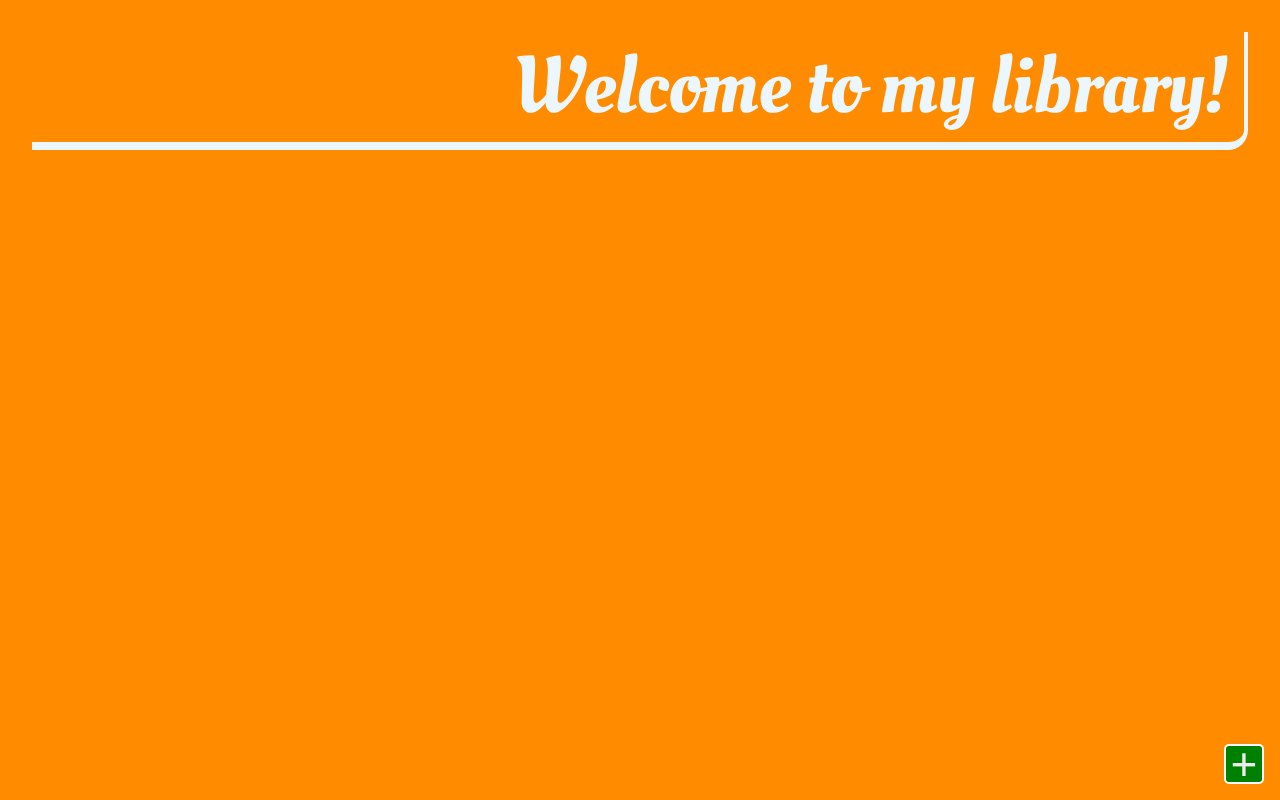
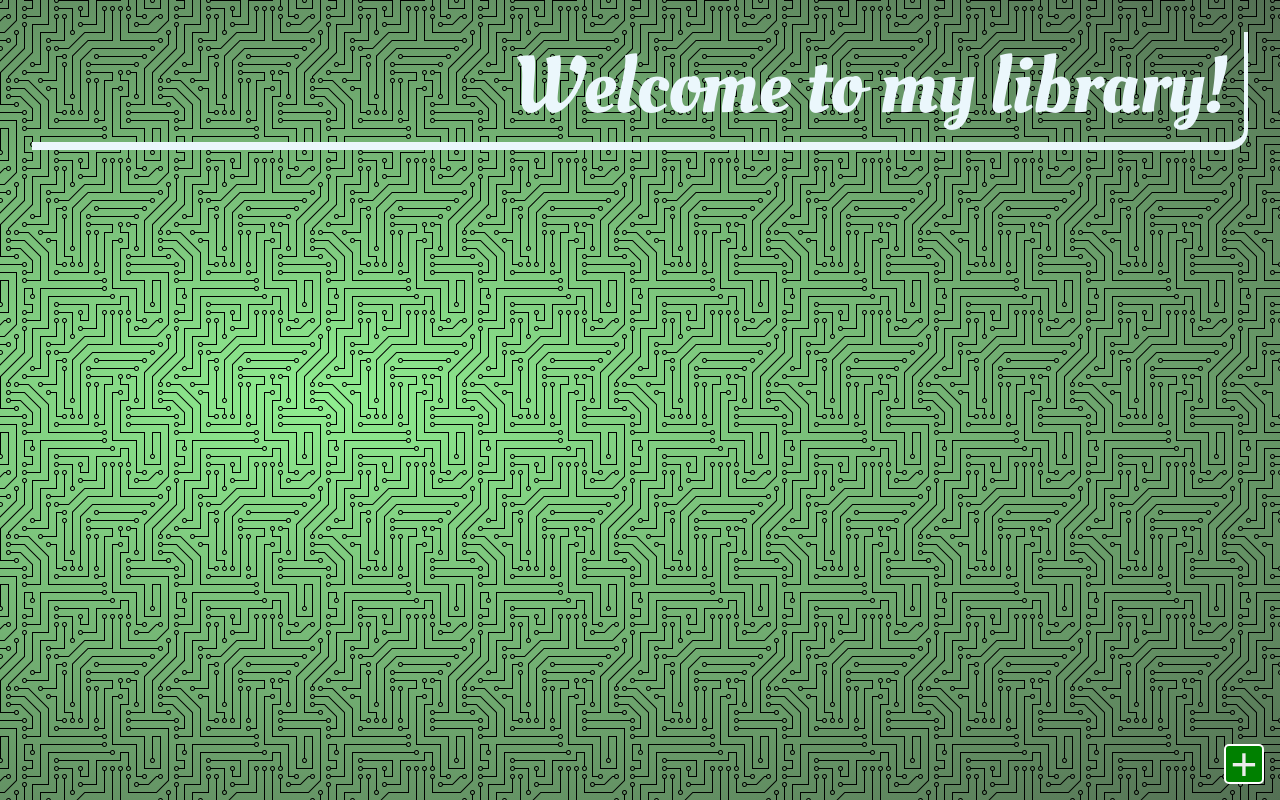
Before and after one commit to cblanken/odin-library, a plain HTML site: page index.html in a window 1280 px wide. Drawn offline with Linux system fonts and the light colour scheme.

Commit message:
Update background

```diff
--- a/styles.css
+++ b/styles.css
@@ -20,13 +20,14 @@ time, mark, audio, video {
 }
 
 html {
-  background-color: darkorange;
+  background: content-box radial-gradient(farthest-corner at 25%, lightgreen, #547054);
 }
 
 body {
   display: flex;
   flex-direction: column;
   min-height: 100vh;
+  background: repeat url(./circuit-bg.svg);
 }
 
 h1 {
```
Also changed, not shown: circuit-bg.svg (added).
